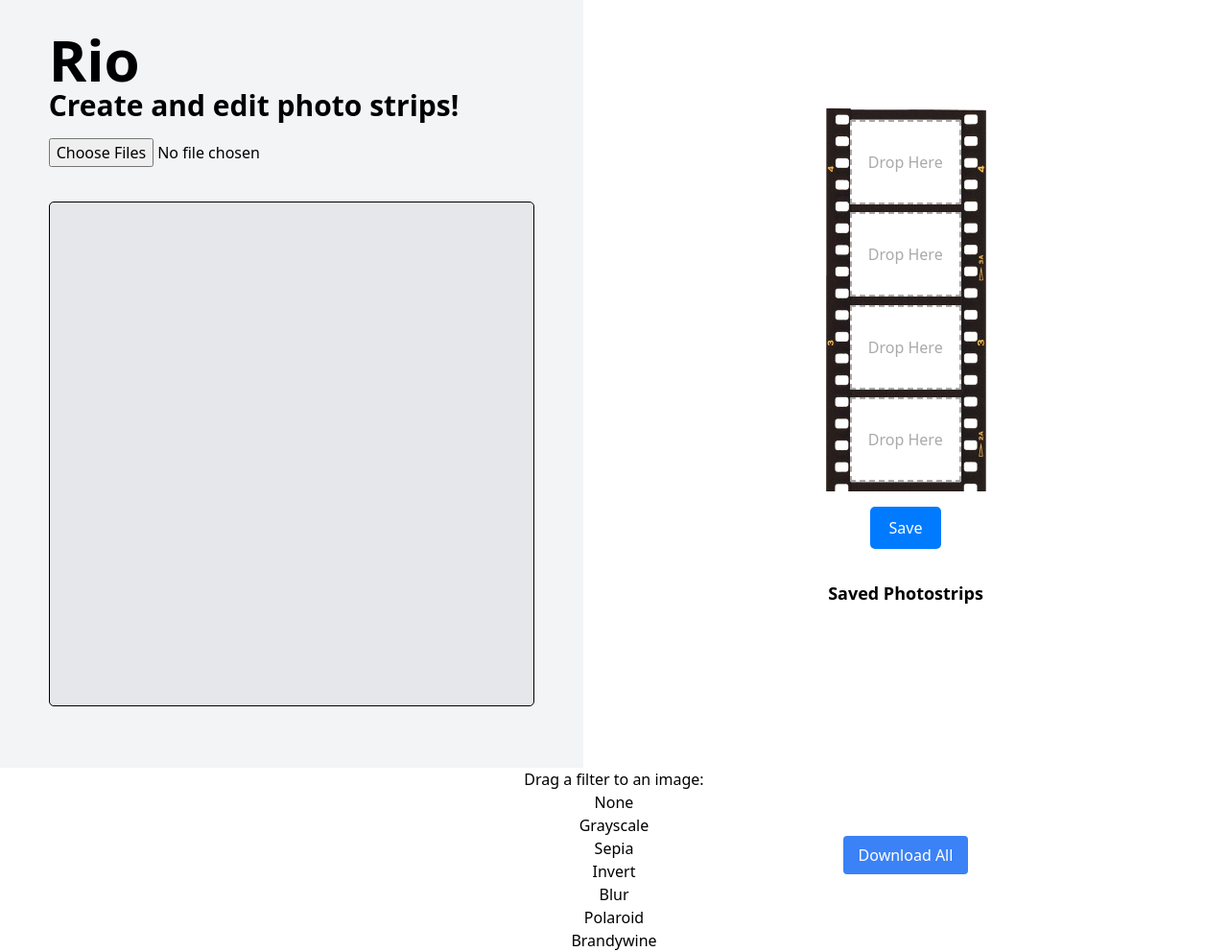
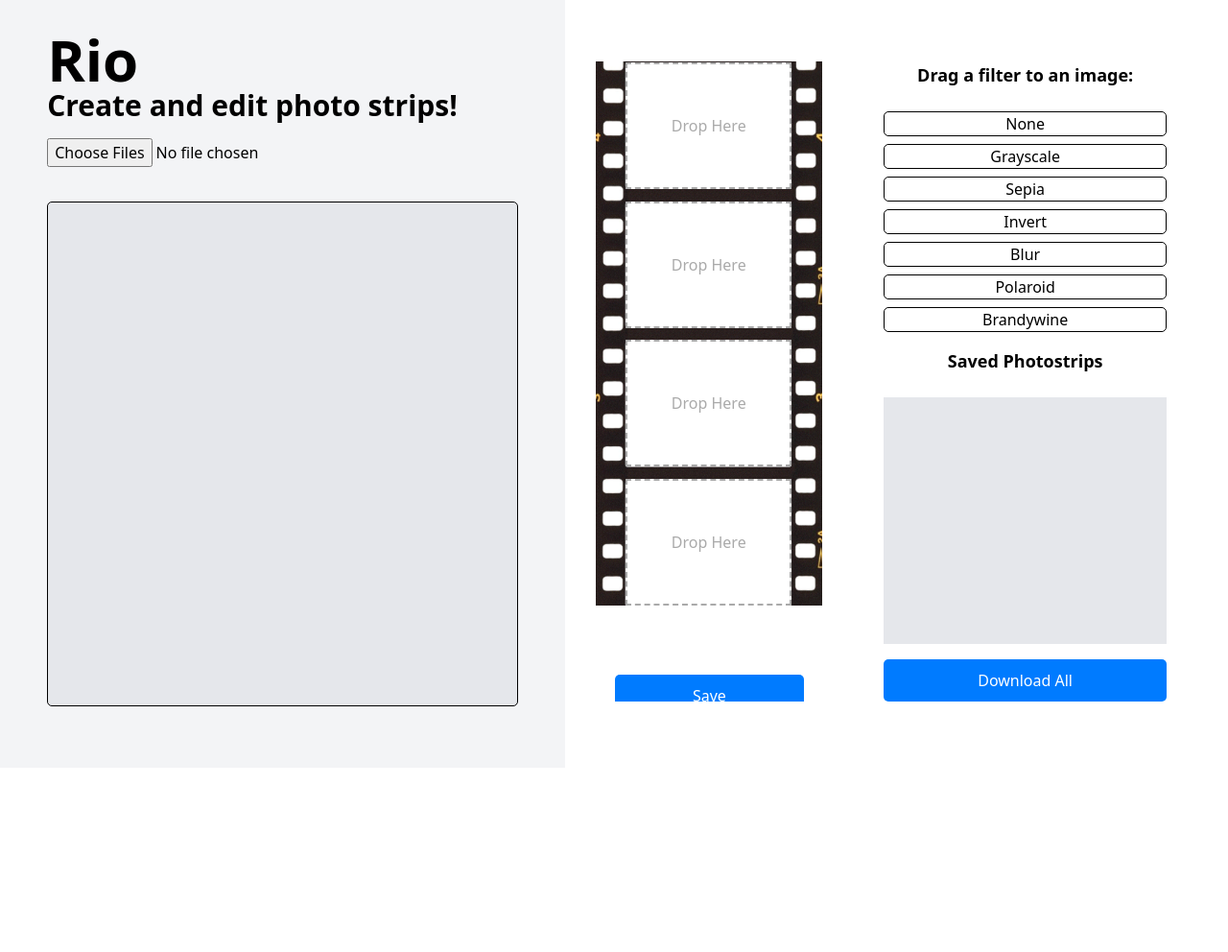
Before and after one commit to VaibhavAttre/WebJam2024, a website: page WebJam2024/index.html in a window 1280 px wide. Shown: the whole page at 96% size. After the commit the page ends 800 px from the top, so only its background shows below. Drawn offline with nearby package versions, Linux system fonts and the light colour scheme; a script that the page names is missing.

Commit message:
initialize final ui branch

```diff
--- a/WebJam2024/app.js
+++ b/WebJam2024/app.js
@@ -2,13 +2,12 @@ const fileInput = document.getElementById('file-input');
 const photoBank = document.getElementById('photo-bank');
 let currentFilter = 'none';
 
-// Handle file input (photo upload)
 fileInput.addEventListener('change', handleFiles);
 
 const filters = document.querySelectorAll('.filter');
 filters.forEach(filter => {
     filter.addEventListener('dragstart', (e) => {
-        currentFilter = e.target.id;  // Store the currently dragged filter
+        currentFilter = e.target.id;
     });
 });
 
@@ -25,29 +24,26 @@ function handleFiles() {
 
                 img.onload = () => {
                     const imgContainer = document.createElement('div');
-                    imgContainer.classList.add('image-wrapper', 'p-4', 'rounded-lg', 'bg-white', 'shadow-md', 'drop-shadow-xl');
+                    imgContainer.classList.add('image-wrapper');
                     imgContainer.classList.add('droppable');
 
                     const imgElem = document.createElement('img');
                     imgElem.src = reader.result;
-                    imgElem.classList.add('original-image', 'w-full', 'h-auto', 'rounded-lg');
+                    imgElem.classList.add('original-image', 'w-auto', 'h-full', 'rounded-lg');
 
-
-                    // Apply the current filter to the uploaded image directly
                     if (currentFilter !== 'none') {
                         applyImageFilter(imgElem, currentFilter);
                     }
                     imgContainer.appendChild(imgElem);
                     photoBank.appendChild(imgContainer);
 
-                    // Add event listeners for drag-and-drop functionality
                     imgContainer.addEventListener('dragover', (e) => {
                         e.preventDefault();
                     });
 
                     imgContainer.addEventListener('drop', (e) => {
                         e.preventDefault();
-                        applyImageFilter(imgElem, currentFilter); // Apply filter to the image when dropped
+                        applyImageFilter(imgElem, currentFilter);
                     });
                 };
             };
@@ -86,7 +82,6 @@ function applyBrandywineEffect(canvas, imgElem) {
     };
 }
 
-
 function applyImageFilter(imgElem, filterType) {
     const canvas = document.createElement('canvas');
     const ctx = canvas.getContext('2d');
@@ -104,7 +99,6 @@ function applyImageFilter(imgElem, filterType) {
     const filteredImageDataUrl = canvas.toDataURL();
     imgElem.src = filteredImageDataUrl;
 }
-
 
 function getFilterStyle(filterType) {
     switch (filterType) {
@@ -124,8 +118,6 @@ function getFilterStyle(filterType) {
             return 'none';
     }
 }
-
-
 
 function handleDragStart(event) {
     event.dataTransfer.setData('text/plain', event.target.src);
@@ -161,13 +153,12 @@ dropZones.forEach(zone => {
     });
 });
 
-
 const saveBtn = document.getElementById('saveBtn');
 const savedPhotostripsContainer = document.getElementById('savedPhotostripsContainer');
 const downloadAllBtn = document.getElementById('downloadAllBtn');
 
-// Save the combined photostrip with images from drop zones
 saveBtn.addEventListener('click', saveScreenshot);
+
 function saveScreenshot() {
     const photostripContainer = document.querySelector('.photo-strip');
 
@@ -190,16 +181,15 @@ function saveScreenshot() {
         const combinedImage = document.createElement('img');
         combinedImage.src = imageDataUrl;
         combinedImage.alt = 'Combined Photostrip';
-        combinedImage.classList.add('w-auto', 'h-auto', 'rounded');
+        combinedImage.classList.add('w-auto', 'h-auto');
 
         const photostripDiv = document.createElement('div');
-        photostripDiv.classList.add('relative', 'bg-white', 'p-2', 'rounded', 'shadow-md', 'flex', 'items-center', 'justify-center');
+        photostripDiv.classList.add('relative', 'p-2');
         photostripDiv.appendChild(combinedImage);
 
         savedPhotostripsContainer.appendChild(photostripDiv);
     });
 }
-
 
 downloadAllBtn.addEventListener('click', () => {
     const photostripImages = savedPhotostripsContainer.querySelectorAll('img');
--- a/WebJam2024/index.html
+++ b/WebJam2024/index.html
@@ -11,7 +11,7 @@
     <script src="https://cdn.tailwindcss.com"></script>
     <title>Rio</title>
 </head>
-<body class="h-screen overflow-auto">
+<body class="h-screen overflow-hidden">
     <div class="flex h-full gap-8">
         <div class="flex flex-col items-start h-full pb-16 pt-8
         w-1/2 bg-gray-100">
@@ -27,31 +27,21 @@
             grid grid-cols-[repeat(auto-fill,minmax(150px,1fr))] overflow-auto"
             id="photo-bank"></div>
         </div>
-            <!-- Photostrip Slider -->
-            <div class="h-full w-1/2 mt-20 mr-8">
-                <div class="flex h-1/2 justify-center items-center mt-8 overflow-hidden">
+
+        <!-- Photostrip -->
+        <div class="flex flex-col w-1/5 h-5/6 justify-center items-center mt-16 gap-8 overflow-hidden">
             <div class="photo-strip flex-col">
                 <div class="drop-zone" data-slot="1">Drop Here</div>
                 <div class="drop-zone" data-slot="2">Drop Here</div>
                 <div class="drop-zone" data-slot="3">Drop Here</div>
                 <div class="drop-zone" data-slot="4">Drop Here</div>
             </div>
-                </div>
-                <div class="flex justify-center items-center my-4 gap-2">
-                    <button id="saveBtn" class="slider-btn">Save</button>
-                </div>
-                <div class="h-1/3 overflow-auto p-4" id="savedPhotostrips">
-                    <p class="text-lg font-bold mb-2">Saved Photostrips</p>
-                    <div id="savedPhotostripsContainer" class="grid grid-cols-2 gap-4"></div>
-                </div>
-                <button id="downloadAllBtn" class="mt-4 bg-blue-500 text-white px-4 py-2 rounded">Download All</button>
+            <button class="slider-btn w-5/6 mt-10" id="saveBtn">Save</button>
         </div>
 
-
-    </div>
-
-    <label for="filter-changer">Drag a filter to an image:</label>
-    <div id="filter-bank">
+        <div class="flex flex-col w-1/4 h-5/6 gap-4 ml-8 mt-16 mr-16">
+            <p class="text-lg font-bold mb-2">Drag a filter to an image:</p>
+            <div class="flex flex-col gap-2">
                 <div class="filter" id="none" draggable="true">None</div>
                 <div class="filter" id="grayscale" draggable="true">Grayscale</div>
                 <div class="filter" id="sepia" draggable="true">Sepia</div>
@@ -60,6 +50,16 @@
                 <div class="filter" id="polaroid" draggable="true">Polaroid</div>
                 <div class="filter" id="brandywine" draggable="true">Brandywine</div>
             </div>
+
+            <p class="text-lg font-bold mb-2">Saved Photostrips</p>
+            <div class="w-full flex-grow mx-auto bg-gray-200 justify-items-start
+            grid grid-cols-[repeat(auto-fill,minmax(50px,1fr))] gap-4 overflow-auto"
+            id="savedPhotostripsContainer"></div>
+            <button class="slider-btn justify-center"
+            id="downloadAllBtn">Download All</button>
+        </div>
+    </div>
+
     <script src="https://cdnjs.cloudflare.com/ajax/libs/html2canvas/1.4.1/html2canvas.min.js"></script>
     <script src = "http://cdnjs.cloudflare.com/ajax/libs/camanjs/3.3.0/caman.full.min.js"></script>
     <script src="app.js"></script>
--- a/WebJam2024/styles.css
+++ b/WebJam2024/styles.css
@@ -34,20 +34,25 @@ body {
     background-color: #0056b3;
 }
 
+.filter {
+    border: 1px solid #000;
+    border-radius: 5px;
+}
+
 .photo-strip {
     display: flex;
-    height: 400px;
-    width: 167px;
-    gap: 8.5px;
-    padding-top: 12.5px;
-    padding-left: 25.5px;
+    height: 600px;
+    width: 250px;
+    gap: 12.75px;
+    padding-top: 17.5px;
+    padding-left: 37.75px;
     background-size: cover;
     background-image: url("./images/photostrip_vert.png");
 }
 
 .drop-zone {
-    width: 115.5px;
-    height: 88px;
+    width: 173.25px;
+    height: 132px;
     border: 2px dashed #aaa;
     display: flex;
     align-items: center;
```
Lines whose indentation alone changed are shown as unchanged.
